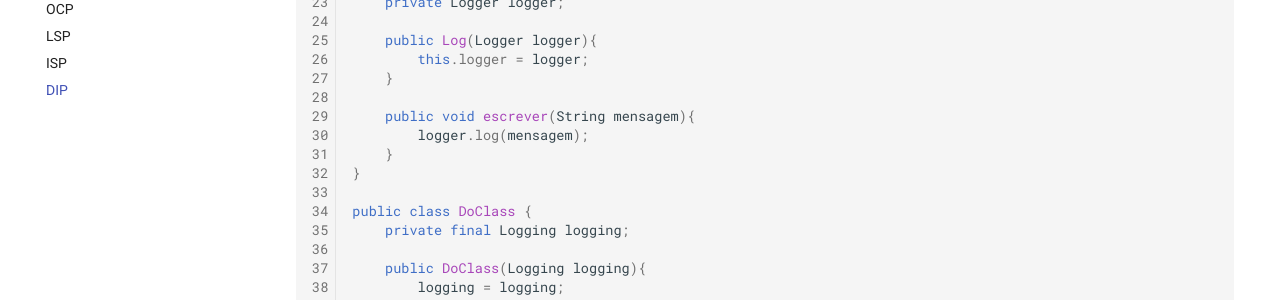
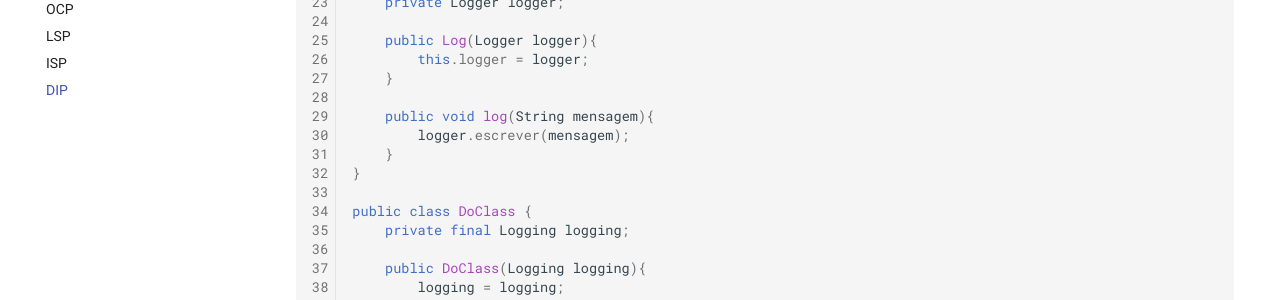
Before and after one commit to pooadoc/pooadoc.github.io, an MkDocs documentation site: the page built from docs/solid/dip.md, in a window 1280 px wide and 900 px high, scrolled down 2738 px. Shown: the part 153-453 px from the top of the window. Built offline with MkDocs 1.6.1 and Material for MkDocs 9.7.7, drawn with Linux system fonts in a browser that asks for light colours; plug-ins that fetch from the network failed and are left out; comment, search, counter and statistics services are not loaded.

Commit message:
fix: correção da implementação do método log da interface Logging na classe concreta Log

```diff
--- a/docs/solid/dip.md
+++ b/docs/solid/dip.md
@@ -123,8 +123,8 @@ public class Log implements Logging{
         this.logger = logger;
     }
 
-    public void escrever(String mensagem){
-        logger.log(mensagem);
+    public void log(String mensagem){
+        logger.escrever(mensagem);
     }
 }
 
```
